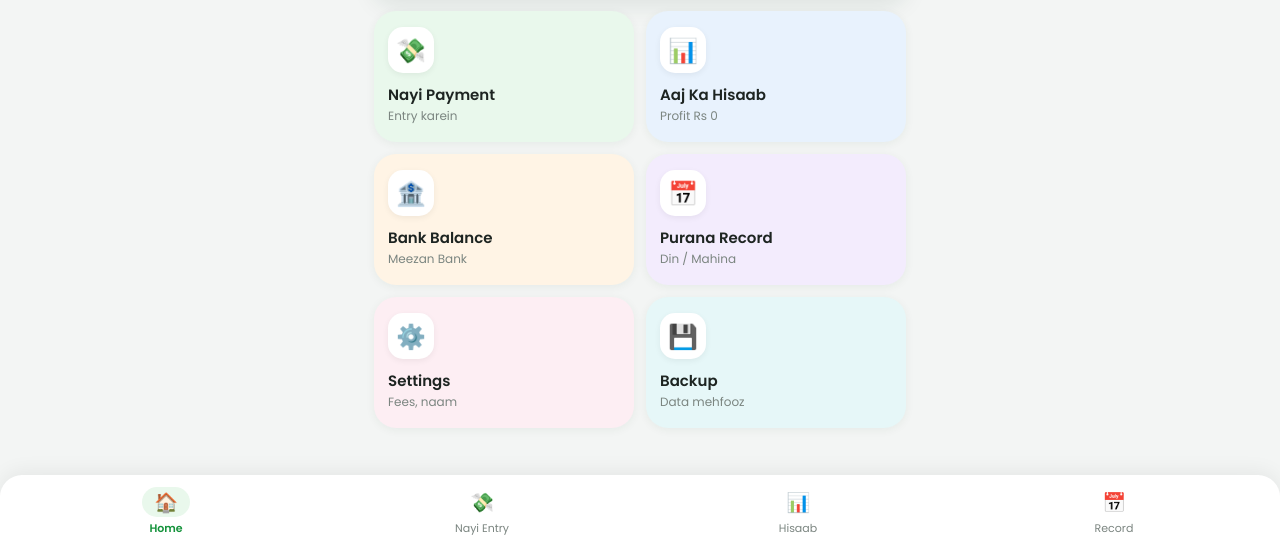
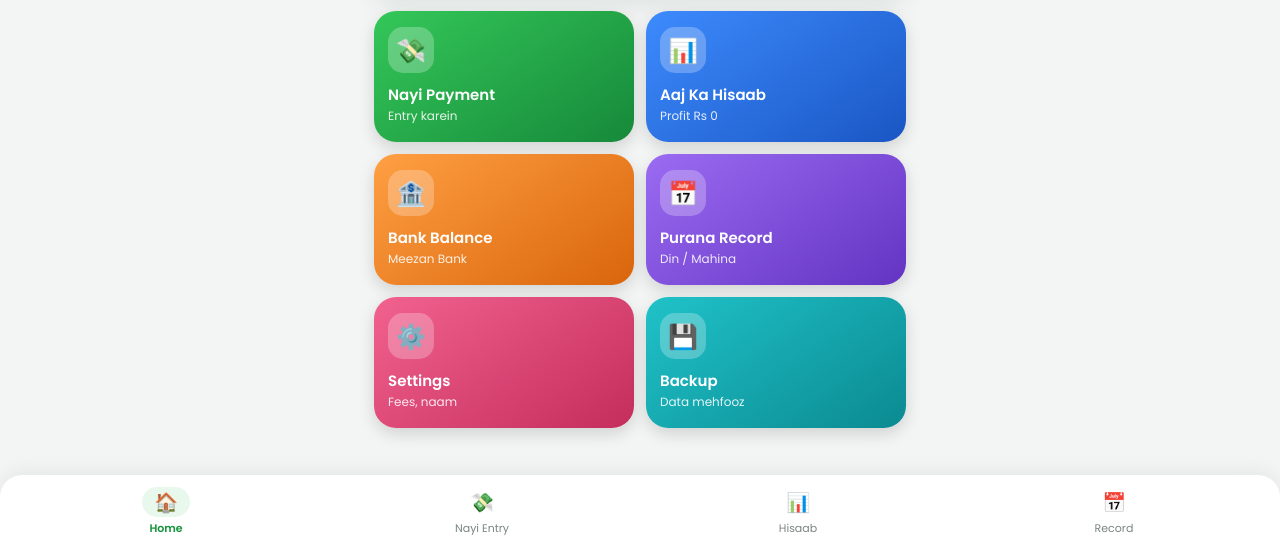
Before and after one commit to Qureshi-Jewellers-Software/Easy-Paisa, a plain HTML site: page index.html in a window 1280 px wide. Shown: the part 251-800 px from the top of the page. Drawn offline with Linux system fonts and the light colour scheme.

Commit message:
Darker dashboard tile colors
Co-Authored-By: Claude Opus 5.5 <noreply@anthropic.com>
Claude-Session: https://claude.ai/code/session_01HwwHsphEza3FWvhkKPUaQr

```diff
--- a/index.html
+++ b/index.html
@@ -123,7 +123,8 @@ input::-webkit-outer-spin-button,input::-webkit-inner-spin-button{-webkit-appear
 .dt .ic{width:46px;height:46px;border-radius:15px;background:#fff;display:grid;place-items:center;font-size:24px;box-shadow:0 2px 6px rgba(0,0,0,.06)}
 .dt b{display:block;font-size:15px;font-weight:600;color:var(--ink);margin-top:10px}
 .dt span{font-size:12px;color:var(--mut)}
-.dt.d1{background:#e9f8ec}.dt.d2{background:#e8f2fd}.dt.d3{background:#fff4e5}.dt.d4{background:#f3ecfd}.dt.d5{background:#fdeef3}.dt.d6{background:#e6f7f8}
+.dt.d1{background:linear-gradient(145deg,#34c759,#16893a)}.dt.d2{background:linear-gradient(145deg,#3d8bfd,#1a56c4)}.dt.d3{background:linear-gradient(145deg,#ff9f43,#d9650b)}.dt.d4{background:linear-gradient(145deg,#9b6bf2,#6334c2)}.dt.d5{background:linear-gradient(145deg,#f2628f,#c42d5c)}.dt.d6{background:linear-gradient(145deg,#20c2c9,#0b8a91)}
+.dash .dt{box-shadow:0 6px 16px rgba(0,0,0,.14)}.dash .dt b{color:#fff}.dash .dt span{color:rgba(255,255,255,.88)}.dash .dt .ic{background:rgba(255,255,255,.25);box-shadow:none}
 .back{border:0;background:#fff;border-radius:12px;padding:8px 14px;font-size:13px;font-weight:600;color:var(--g2);margin-bottom:10px;box-shadow:0 2px 8px rgba(0,0,0,.05)}
 </style>
 </head>
--- a/sw.js
+++ b/sw.js
@@ -1,4 +1,4 @@
-const C='ep-v4';const F=['./','index.html','manifest.json','icon-192.png','icon-512.png'];
+const C='ep-v5';const F=['./','index.html','manifest.json','icon-192.png','icon-512.png'];
 self.addEventListener('install',e=>{e.waitUntil(caches.open(C).then(c=>c.addAll(F)));self.skipWaiting()});
 self.addEventListener('activate',e=>{e.waitUntil(caches.keys().then(k=>Promise.all(k.filter(x=>x!==C).map(x=>caches.delete(x)))));self.clients.claim()});
 self.addEventListener('fetch',e=>{e.respondWith(fetch(e.request).then(r=>{const cp=r.clone();caches.open(C).then(c=>c.put(e.request,cp));return r}).catch(()=>caches.match(e.request)))});
```
